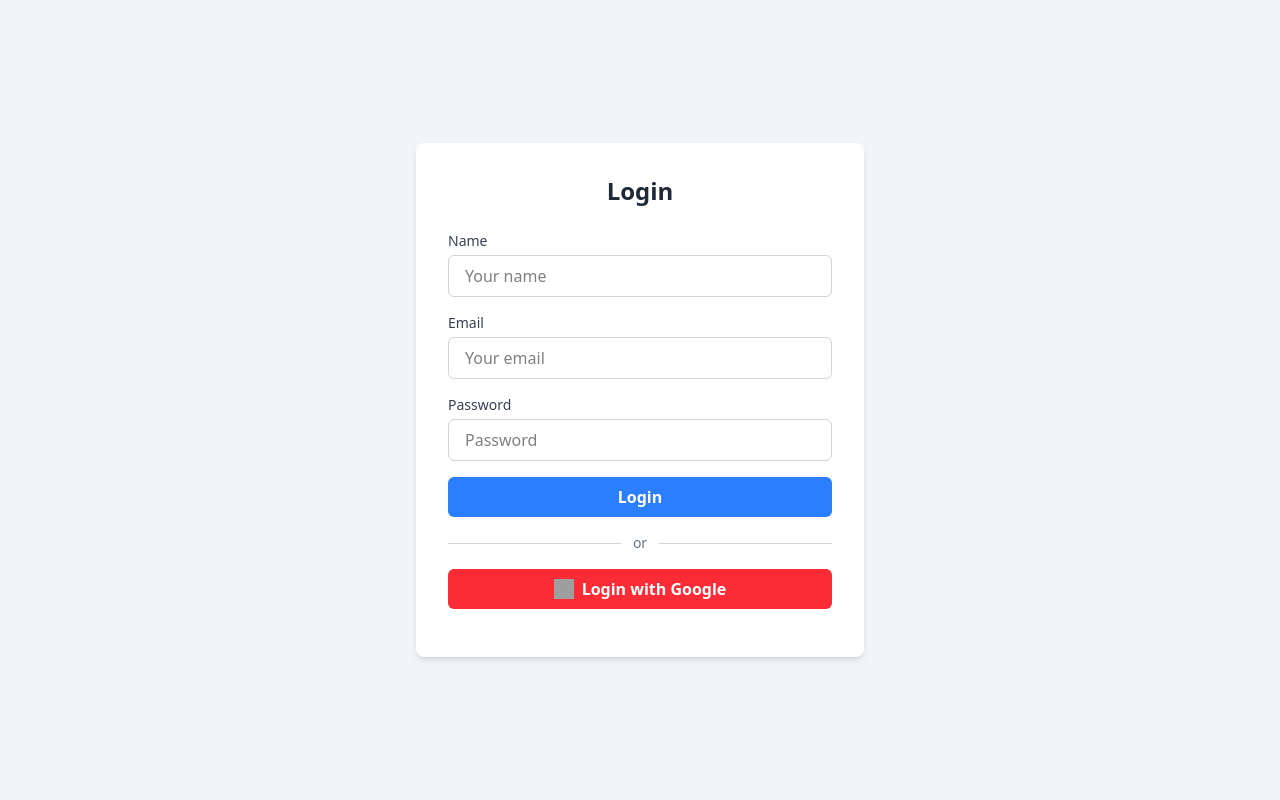
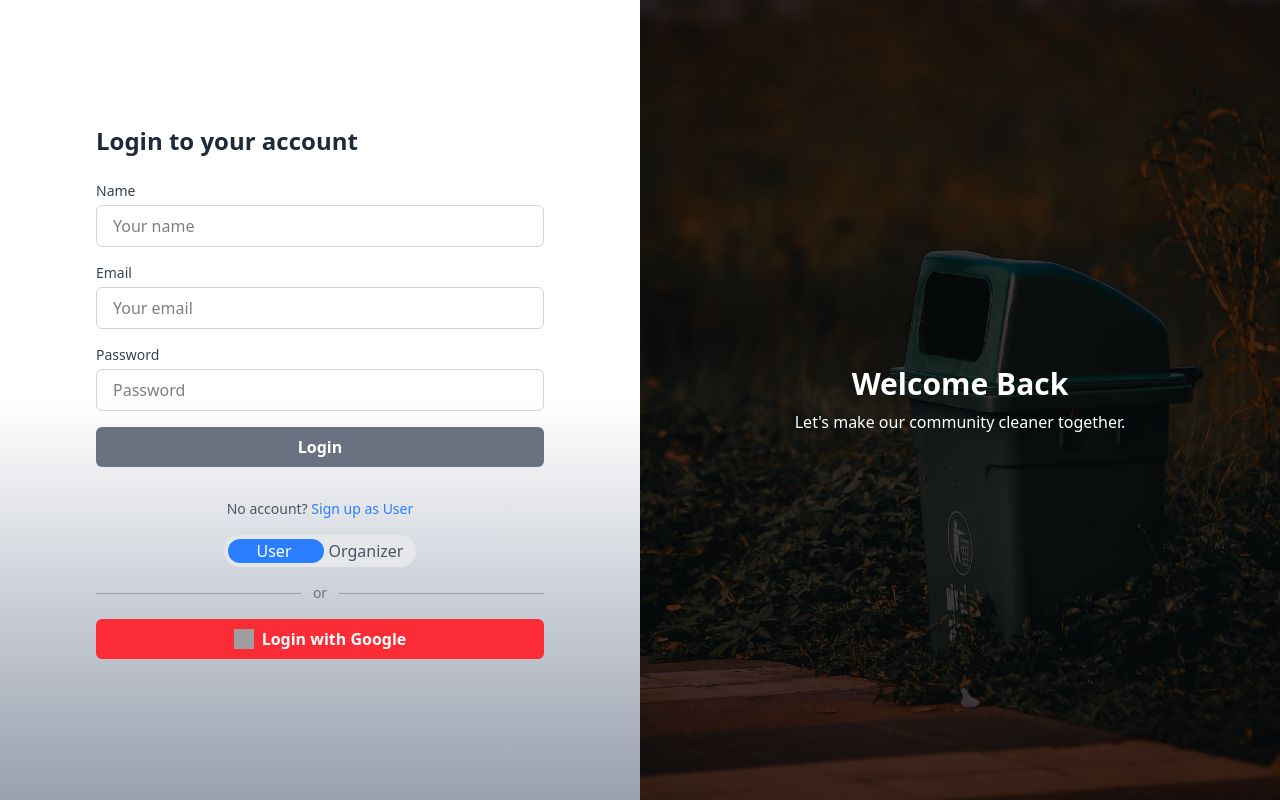
Before and after one commit to michlleee/Wastara, a React (Vite) app in the folder trash-tracker/frontend/: page /login in a window 1280 px wide. Built offline with nearby package versions, Linux system fonts and the light colour scheme; grey boxes are pictures that could not be loaded.

Commit message:
Modify Login Page and Problem Section

```diff
--- a/trash-tracker/frontend/src/components/LandingPage/BackgroundSection.jsx
+++ /dev/null
@@ -1,52 +0,0 @@
-const problemData = [
-  {
-    value: "50%",
-    description: "Of citizens reported unmanaged trash in their area.",
-  },
-  {
-    value: "5 mil",
-    description: "Tons of unmanaged waste generated every year.",
-  },
-  {
-    value: "25%",
-    description: "Of complaints never reach authorities on time.",
-  },
-];
-
-const BackgroundSection = () => {
-  return (
-    <div className="bg-white h-150 py-20 px-4">
-      <h2 className="text-4xl font-bold text-[#6D9D58] text-center mb-10 sm:mb-20">
-        Problems
-      </h2>
-
-      {/* Desktop: horizontal | Mobile: vertical */}
-      <div className="relative flex flex-col sm:flex-row sm:justify-center sm:items-center gap-12 sm:gap-16">
-        {/* Horizontal line for desktop */}
-        <div className="hidden sm:block absolute top-[85px] left-0 w-full h-[2px] bg-[#6D9D58] z-0" />
-
-        {/* Vertical line for mobile */}
-        <div className="sm:hidden absolute left-[35px] top-0 h-full w-[2px] bg-[#6D9D58] z-0" />
-
-        {problemData.map((item, index) => (
-          <div
-            key={index}
-            className="relative z-10 flex sm:flex-col items-center sm:items-center gap-4 sm:gap-4"
-          >
-            {/* Circle */}
-            <div className="w-20 h-20 sm:w-40 sm:h-40 bg-[#6D9D58] rounded-full flex items-center justify-center text-white font-bold text-lg sm:text-xl shrink-0">
-              {item.value}
-            </div>
-
-            {/* Description */}
-            <p className="text-sm text-gray-700 text-left sm:text-center w-[300px]">
-              {item.description}
-            </p>
-          </div>
-        ))}
-      </div>
-    </div>
-  );
-};
-
-export default BackgroundSection;
--- /dev/null
+++ b/trash-tracker/frontend/src/components/LandingPage/ProblemSection.jsx
@@ -0,0 +1,76 @@
+const problemData = [
+  {
+    value: "40.12%",
+    title: "of Indonesia's waste remains unmanaged despite national programs",
+  },
+  {
+    value: "3.2 million",
+    title: "tons of plastic waste leak into Indonesia's marine environments annually",
+  },
+  {
+    value: "90%",
+    title: "of Indonesia's waste processing capacity remains untapped",
+  },
+];
+
+const ProblemSection = () => {
+  return (
+    <div className="bg-white py-12 px-4 mb-10 sm:mb-25">
+      <h2 className="text-5xl font-bold text-[#6D9D58] text-center mb-15 sm:mb-10">
+        Problems
+      </h2>
+
+      <div className="relative flex flex-col sm:flex-row sm:justify-center sm:items-start gap-16 sm:gap-24 overflow-hidden py-8 sm:py-16">
+
+        {/* desktop lines */}
+        <div className="hidden sm:block absolute top-2/5 -translate-y-2.5 left-0 w-full h-[2px] bg-[#6D9D58] z-0" />
+
+        {/* mobile lines */}
+        <div className="sm:hidden absolute left-1/4 -translate-x-1.5 top-0 h-full w-[2px] bg-[#6D9D58] z-0" />
+
+        {problemData.map((item, index) => (
+          <div
+            key={index}
+            className="relative z-10 flex items-center sm:flex-col sm:items-center gap-x-6 sm:gap-6 w-full sm:w-auto px-4 sm:px-0"
+          >
+            <div className="relative flex items-center justify-center min-w-[85px] min-h-[85px] sm:min-w-[128px] sm:min-h-[128px] ml-2">
+              {/* Decorative rings */}
+              <div className="absolute w-full h-full rounded-full bg-[#6D9D58] opacity-20"
+                  style={{ animation: 'pulseInner 3s ease-in-out infinite' }}></div>
+              <div className="absolute w-full h-full rounded-full bg-[#6D9D58] opacity-10"
+                  style={{ animation: 'pulseOuter 3s ease-in-out infinite' }}></div>
+
+              <style>
+              {`
+              @keyframes pulseInner {
+                0%, 100% { transform: scale(1); opacity: 0.2; }
+                50% { transform: scale(1.25); opacity: 0.3; }
+              }
+              @keyframes pulseOuter {
+                0%, 100% { transform: scale(1.3); opacity: 0.1; }
+                50% { transform: scale(1.55); opacity: 0.15; }
+              }
+              `}
+              </style>
+
+              <div className="relative w-20 h-20 sm:w-32 sm:h-32 bg-[#6D9D58] rounded-full flex items-center justify-center text-white font-bold text-sm sm:text-xl shadow-lg">
+                {item.value}
+              </div>
+            </div>
+
+            <div className="flex-1 sm:text-center max-w-[220px] sm:max-w-[320px] ml-4 sm:ml-0">
+              <h3 className="text-sm sm:text-lg font-bold text-gray-800 leading-tight">
+                <span className="text-[#6D9D58] text-base sm:text-2xl">{item.value}</span>{" "}
+                {item.title}
+              </h3>
+            </div>
+          </div>
+        ))}
+
+      </div>
+    </div>
+  );
+};
+
+
+export default ProblemSection;
--- a/trash-tracker/frontend/src/pages/LandingPage.jsx
+++ b/trash-tracker/frontend/src/pages/LandingPage.jsx
@@ -3,7 +3,7 @@ import Navbar from "../components/LandingPage/Navbar";
 import Footer from "../components/LandingPage/Footer";
 import HeroSection from "../components/LandingPage/HeroSection";
 import AboutUsCard from "../components/LandingPage/AboutUsCard";
-import BackgroundSection from "../components/LandingPage/BackgroundSection";
+import ProblemSection from "../components/LandingPage/ProblemSection";
 import HowTo from "../components/LandingPage/HowTo";
 import BlackBackground from "../components/LandingPage/BlackBackground";
 
@@ -42,7 +42,7 @@ const LandingPage = () => {
       </div>
 
       <div className="relative z-20 bg-white">
-        <BackgroundSection />
+        <ProblemSection />
       </div>
 
       <div className="relative w-full h-20">
--- a/trash-tracker/frontend/src/pages/LoginPage.jsx
+++ b/trash-tracker/frontend/src/pages/LoginPage.jsx
@@ -1,6 +1,7 @@
 import { useState } from "react";
 import axios from "axios";
 import { useNavigate } from "react-router-dom";
+import image from "../assets/bg_sampah5.jpg";
 
 function LoginPage() {
   const navigate = useNavigate();
@@ -10,6 +11,7 @@ function LoginPage() {
     password: "",
   });
   const [message, setMessage] = useState("");
+  const [role, setRole] = useState("user");
 
   function handleChange(event) {
     const { value, name } = event.target;
@@ -47,10 +49,12 @@ function LoginPage() {
 
   return (
     <>
-      <div className="min-h-screen flex items-center justify-center bg-gray-100 px-4">
-        <div className="w-full max-w-md bg-white p-8 rounded-lg shadow-md">
-          <h1 className="text-2xl font-semibold text-center text-gray-800 mb-6">
-            Login
+      <div className="min-h-screen flex flex-col sm:flex-row">
+
+        <div className="sm:w-1/2 w-full flex items-center justify-center p-6 sm:p-12 bg-gradient-to-t from-gray-400 via-white to-white">
+          <div className="w-full max-w-md">
+            <h1 className="text-2xl font-semibold text-gray-800 mb-6 text-center sm:text-left">
+              Login to your account
             </h1>
 
             <form onSubmit={handleSubmit} className="space-y-4">
@@ -107,15 +111,63 @@ function LoginPage() {
 
               <button
                 type="submit"
-              className="w-full bg-blue-500 text-white font-semibold py-2 rounded-md hover:bg-blue-600 transition"
+                className="w-full bg-gray-500 text-white font-semibold py-2 rounded-md hover:bg-gray-600 transition"
               >
                 Login
               </button>
+              <p className="mt-4 text-center text-sm text-gray-600">{message}</p>
+
+              <p className="mt-4 text-center text-sm text-gray-600">
+                No account?{" "}
+                <span
+                  onClick={() =>
+                    navigate(role === "user" ? "/signup/user" : "/signup/organizer")
+                  }
+                  className={`hover:underline cursor-pointer font-medium transition-colors duration-300 ${
+                    role === "user" ? "text-blue-500" : "text-green-500"
+                  }`}
+                >
+                  Sign up as {role === "user" ? "User" : "Organizer"}
+                </span>
+              </p>
+
+              <div className="flex items-center justify-center gap-4">
+                <div className="flex bg-gray-200 rounded-full p-1 relative w-48">
+                  {/* Sliding indicator */}
+                  <div
+                    className={`absolute top-1 bottom-1 w-1/2 rounded-full transition-all duration-300
+                      ${role === "user" ? "bg-blue-500 left-1" : "bg-green-500 left-[calc(50%-0.125rem)]"}`}
+                  ></div>
+
+                  {/* User button */}
+                  <button
+                    type="button"
+                    onClick={() => setRole("user")}
+                    className={`flex-1 text-center z-10 font-medium transition-colors duration-300 ${
+                      role === "user" ? "text-white" : "text-gray-600"
+                    }`}
+                  >
+                    User
+                  </button>
+
+                  {/* Organizer button */}
+                  <button
+                    type="button"
+                    onClick={() => setRole("organizer")}
+                    className={`flex-1 text-center z-10 font-medium transition-colors duration-300 ${
+                      role === "organizer" ? "text-white" : "text-gray-600"
+                    }`}
+                  >
+                    Organizer
+                  </button>
+                </div>
+              </div>
             </form>
+
             <div className="my-4 flex items-center">
-            <div className="flex-grow h-px bg-gray-300"></div>
+              <div className="flex-grow h-px bg-gray-400"></div>
               <span className="mx-3 text-sm text-gray-500">or</span>
-            <div className="flex-grow h-px bg-gray-300"></div>
+              <div className="flex-grow h-px bg-gray-400"></div>
             </div>
 
             <button
@@ -133,6 +185,20 @@ function LoginPage() {
             <p className="mt-4 text-center text-sm text-gray-600">{message}</p>
           </div>
         </div>
+
+        <div className="sm:w-1/2 w-full h-64 sm:h-auto relative flex items-center justify-center bg-black text-white">
+          <img
+            src={image}
+            alt="Visual"
+            className="object-cover w-full h-full absolute inset-0"
+          />
+          <div className="z-10 text-center p-6 sm:p-12">
+            <h2 className="text-3xl font-bold">Welcome Back</h2>
+            <p className="mt-2">Let's make our community cleaner together.</p>
+          </div>
+          <div className="absolute inset-0 bg-black opacity-75"></div>
+        </div>
+      </div>
     </>
   );
 }
--- a/trash-tracker/frontend/src/pages/OrganizerSignUp.jsx
+++ b/trash-tracker/frontend/src/pages/OrganizerSignUp.jsx
@@ -83,7 +83,12 @@ function OrganizerSignUp() {
           <div className="absolute inset-0 bg-black opacity-70"></div>
         </div>
 
-        <div className="sm:w-1/2 w-full flex items-center justify-center p-6 sm:p-12 bg-white">
+        <div
+            className="sm:w-1/2 w-full flex items-center justify-center p-6 sm:p-12"
+            style={{
+              background: 'linear-gradient(to top, #99c994ff, white 50%, white)'
+            }}
+          >
           <div className="w-full max-w-md">
             <h1 className="text-2xl font-semibold text-gray-800 mb-6 text-center sm:text-left">
               Sign Up as Organizer
@@ -181,7 +186,7 @@ function OrganizerSignUp() {
                 <div className="flex items-center space-x-3">
                   <label
                     htmlFor="ktpImage"
-                    className="inline-block cursor-pointer bg-white border border-gray-300 rounded-md px-4 py-2 text-sm text-gray-700 hover:bg-gray-100 transition"
+                    className="inline-block cursor-pointer border border-gray-300 rounded-md px-4 py-2 text-sm text-gray-700 hover:bg-green-300 transition"
                   >
                     Choose Image
                   </label>
@@ -215,10 +220,21 @@ function OrganizerSignUp() {
 
               <button
                 type="submit"
-                className="w-full bg-pink-500 text-white font-semibold py-2 rounded-md hover:bg-pink-600 transition"
+                className="w-full bg-green-600 text-white font-semibold py-2 rounded-md hover:bg-green-700 transition"
               >
                 Sign Up
               </button>
+
+              <p className="mt-3 text-start text-sm text-gray-600">
+                Already have an account?{" "}
+                <button
+                  type="button"
+                  onClick={() => navigate("/login")}
+                  className="text-green-600 hover:underline font-medium"
+                >
+                  Log in
+                </button>
+              </p>
             </form>
 
             <div className="my-4 flex items-center">
--- a/trash-tracker/frontend/src/pages/UserSignUp.jsx
+++ b/trash-tracker/frontend/src/pages/UserSignUp.jsx
@@ -54,7 +54,7 @@ function UserSignUp() {
           <div className="absolute inset-0 bg-black opacity-75"></div>
         </div>
 
-        <div className="sm:w-1/2 w-full flex items-center justify-center p-6 sm:p-12 bg-white">
+        <div className="sm:w-1/2 w-full flex items-center justify-center p-6 sm:p-12 bg-gradient-to-t from-blue-200 via-white to-white">
           <div className="w-full max-w-md">
             <h1 className="text-2xl font-semibold text-gray-800 mb-6 text-center sm:text-left">
               Sign Up as User
@@ -121,6 +121,16 @@ function UserSignUp() {
               >
                 Sign Up
               </button>
+              <p className="mt-3 text-start text-sm text-gray-600">
+                Already have an account?{" "}
+                <button
+                  type="button"
+                  onClick={() => navigate("/login")}
+                  className="text-blue-500 hover:underline font-medium"
+                >
+                  Log in
+                </button>
+              </p>
             </form>
 
             <div className="my-4 flex items-center">
```
Also changed, not shown: trash-tracker/frontend/src/assets/bg_sampah5.jpg (added). Lines whose indentation alone changed are shown as unchanged.
